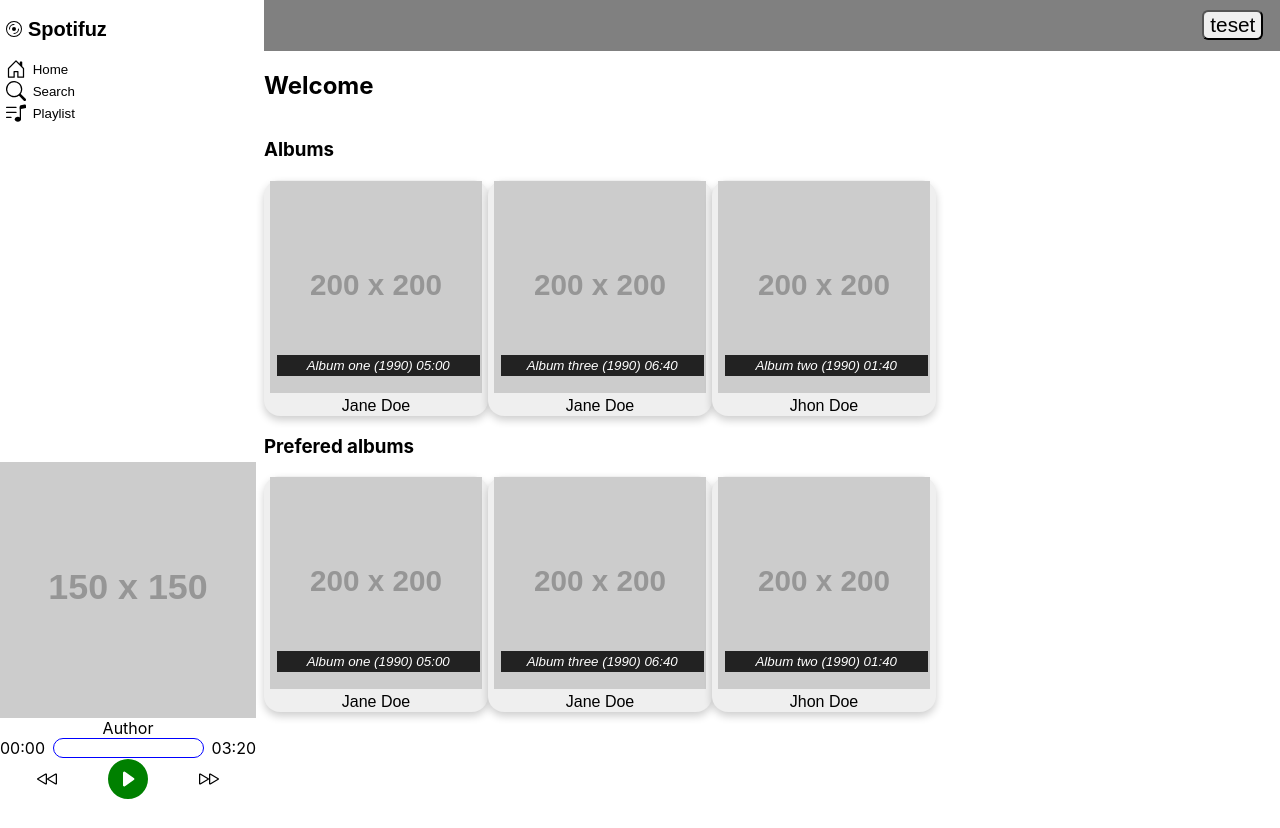
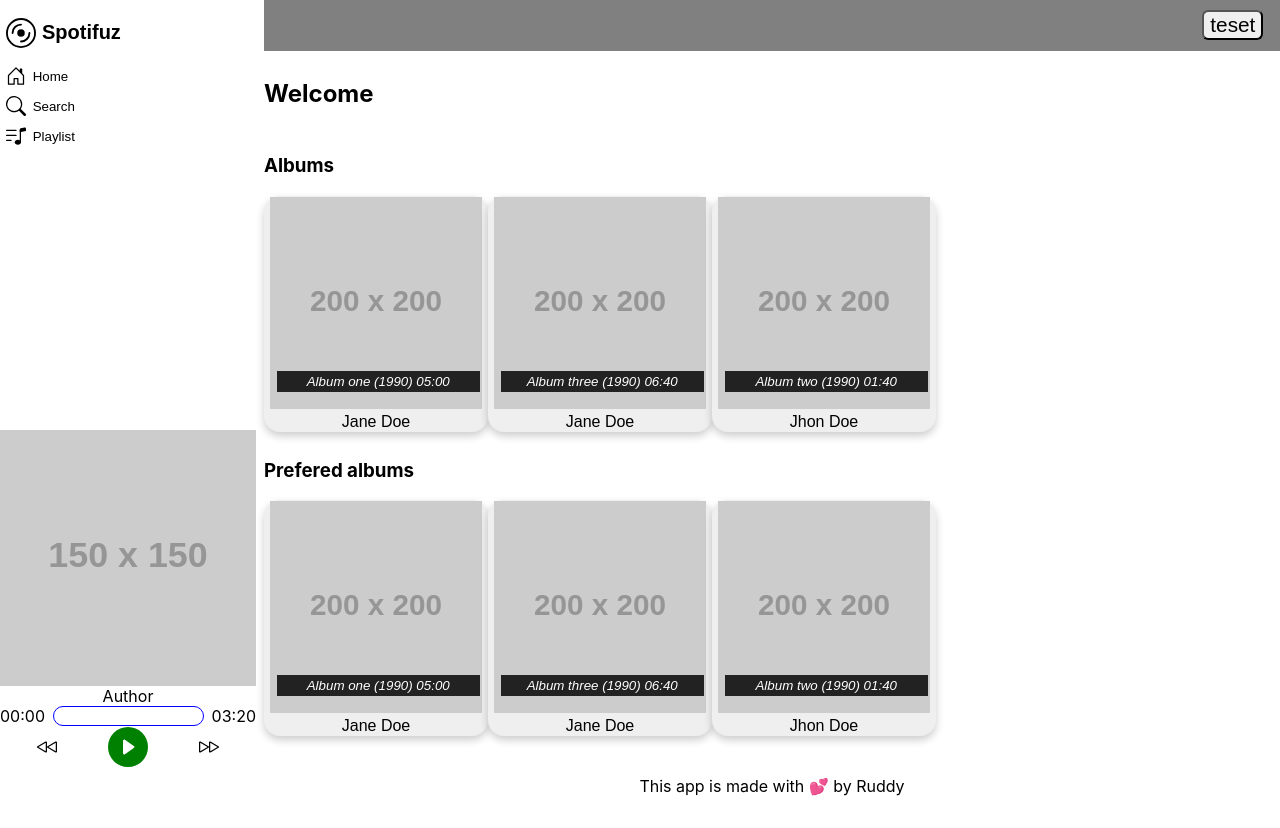
Before and after one commit to ruddymarc/react-app-plateform-music.app, a React (Create React App) app: page / in a window 1280 px wide. Before the commit the page ends 800 px from the top, so only its background shows below. Built offline with nearby package versions, Linux system fonts and the light colour scheme.

Commit message:
style:improuved wrapper style

```diff
--- a/src/App.jsx
+++ b/src/App.jsx
@@ -21,7 +21,7 @@ function App() {
 
   return (
     <Wrapper>
-      <header>
+      <Header>
         <section>
           <Button onClick={() => { setActivePage(PAGES.at(0)); }}>
             <Title>
@@ -32,7 +32,7 @@ function App() {
               Spotifuz
             </Title>
           </Button>
-          <nav>
+          <Nav>
             <Button onClick={() => { setActivePage(PAGES.at(0)); }}>
               <svg xmlns="http://www.w3.org/2000/svg" width="16" height="16" fill="currentColor" className="bi bi-house-door" viewBox="0 0 16 16">
                 <path d="M8.354 1.146a.5.5 0 0 0-.708 0l-6 6A.5.5 0 0 0 1.5 7.5v7a.5.5 0 0 0 .5.5h4.5a.5.5 0 0 0 .5-.5v-4h2v4a.5.5 0 0 0 .5.5H14a.5.5 0 0 0 .5-.5v-7a.5.5 0 0 0-.146-.354L13 5.793V2.5a.5.5 0 0 0-.5-.5h-1a.5.5 0 0 0-.5.5v1.293L8.354 1.146ZM2.5 14V7.707l5.5-5.5 5.5 5.5V14H10v-4a.5.5 0 0 0-.5-.5h-3a.5.5 0 0 0-.5.5v4H2.5Z" />
@@ -54,11 +54,11 @@ function App() {
               </svg>
               Playlist
             </Button>
-          </nav>
+          </Nav>
         </section>
         <Player>
-          <img src="https://via.placeholder.com/150" alt="music-img" className="Music-picture" />
-          <span className="Music-author">Author</span>
+          <img src="https://via.placeholder.com/150" alt="music-img" />
+          <span>Author</span>
           <MusicStatus>
             { formatTime(0) }
             <MusicBars cursor={cursor}>
@@ -93,11 +93,14 @@ function App() {
             </Button>
           </PlayerActions>
         </Player>
-      </header>
+      </Header>
 
-      <main>
+      <Main>
         { mainContent }
-      </main>
+        <Footer>
+          This app is made with 💕 by Ruddy
+        </Footer>
+      </Main>
     </Wrapper>
   );
 }
@@ -106,26 +109,27 @@ const Wrapper = styled.div`
   gap: .5em;
   display: flex;
   width: 100vw;
-  &> header {
+`;
+
+const Header = styled.header`
   height: 100vh;
   width: 16em;
   display: flex;
   flex-direction: column;
   justify-content: space-between;
-  }
-  &> main {
-    flex: auto;
+`;
+
+const Main = styled.main`
+  gap: .5em;
+  flex: 1;
   display: flex;
   flex-direction: column;
-    min-height: 100vh;
   ._info,
   ._actions,
   ._heading {
     display: flex;
     gap: .8em;
     box-sizing: border-box;
-    }
-    ._heading {
     align-items: end;
   }
   ._name {
@@ -137,13 +141,28 @@ const Wrapper = styled.div`
     width: auto;
     border-radius: 50%;
   }
-  }
+`;
+
+const Nav = styled.nav`
+  gap: .5em;
+  display: flex;
+  flex-direction: column;
+`;
+
+const Footer = styled.footer`
+  margin: 2em;
+  text-align: center;
+  font-weith
 `;
 
 const Title = styled.h1`
   display: inline-flex;
   align-items: center;
   gap: .3em;
+  &> svg {
+    height: 1.5em;
+    width: auto;
+  }
 `;
 
 const Button = styled.button`
@@ -171,6 +190,7 @@ const Player = styled.div`
   display: flex;
   flex-direction: column;
   text-align: center;
+  margin-bottom: 2em;
 `;
 
 const PlayerActions = styled.div`
--- a/src/Components/Album.jsx
+++ b/src/Components/Album.jsx
@@ -31,11 +31,11 @@ function Album({ album }) {
   };
   const albumTitles = titles.map((title) => (
     <li key={`title-${title.id}`}>
-      <Button onClick={() => { onSelectTitle(title); }}>
+      <ButtonStyled onClick={() => { onSelectTitle(title); }}>
         <span>{ title.id }</span>
         <div>{ title.name }</div>
         <span>{ formatTime(title.length) }</span>
-      </Button>
+      </ButtonStyled>
     </li>
   ));
 
@@ -90,7 +90,6 @@ function Album({ album }) {
 }
 
 const albumTypes = ['Single', 'Album', 'Compilation', 'Ep'];
-
 Album.propTypes = {
   album: PropTypes.shape({
     type: PropTypes.oneOf(albumTypes),
@@ -123,6 +122,19 @@ const Button = styled.button`
   font-size: 1em;
 `;
 
+const ButtonStyled = styled(Button)`
+  display: flex;
+  flex: auto;
+  gap: .5em;
+  border-radius: 0;
+  // Animate
+  box-shadow: 0 4px 8px 0 rgba(0,0,0,0.2);
+  transition: 0.3s;
+  &:hover {
+    box-shadow: 0 8px 16px 0 rgba(0,0,0,0.2);
+  }
+`;
+
 const ButtonIcon = styled(Button)`
   background: none;
   &> svg {
@@ -151,16 +163,9 @@ const AlbumTitles = styled.ul`
     font-weight: 700;
     border-bottom: thin solid grey;
   }
-  div,
-  button {
+  div {
     display: flex;
     flex: auto;
-    // Animate
-    box-shadow: 0 4px 8px 0 rgba(0,0,0,0.2);
-    transition: 0.3s;
-    &:hover {
-      box-shadow: 0 8px 16px 0 rgba(0,0,0,0.2);
-    }
   }
 `;
 
```
Lines whose indentation alone changed are shown as unchanged.
